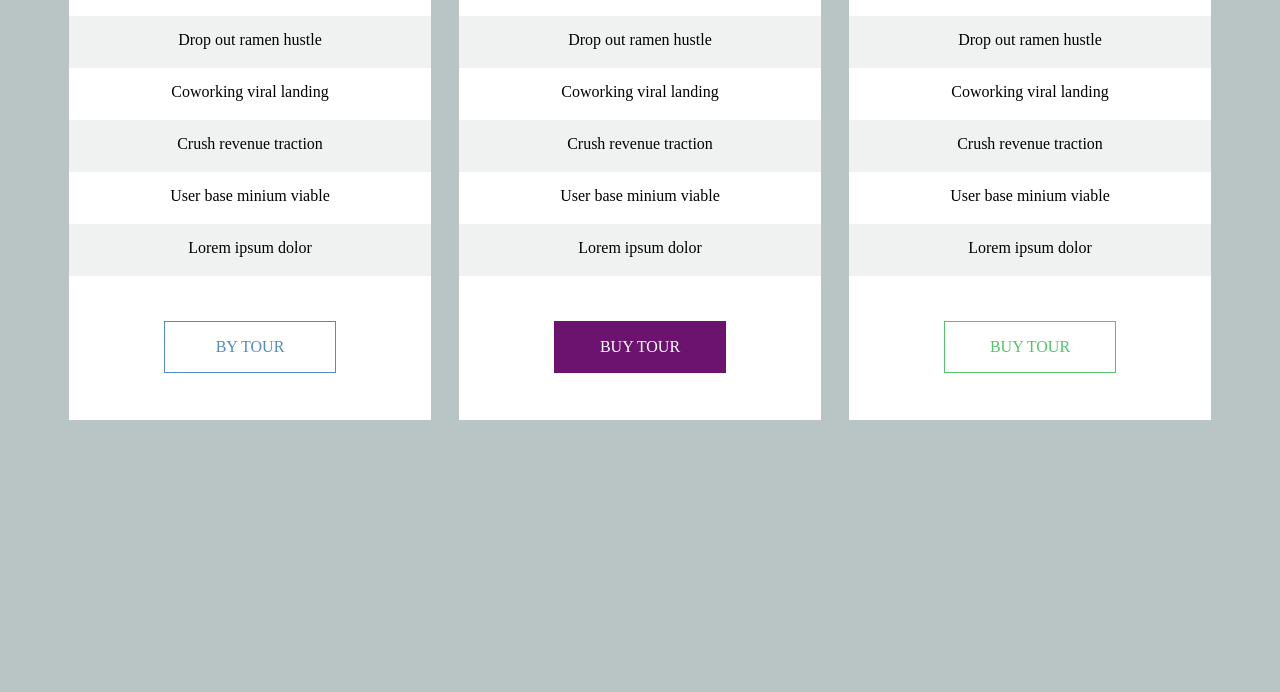
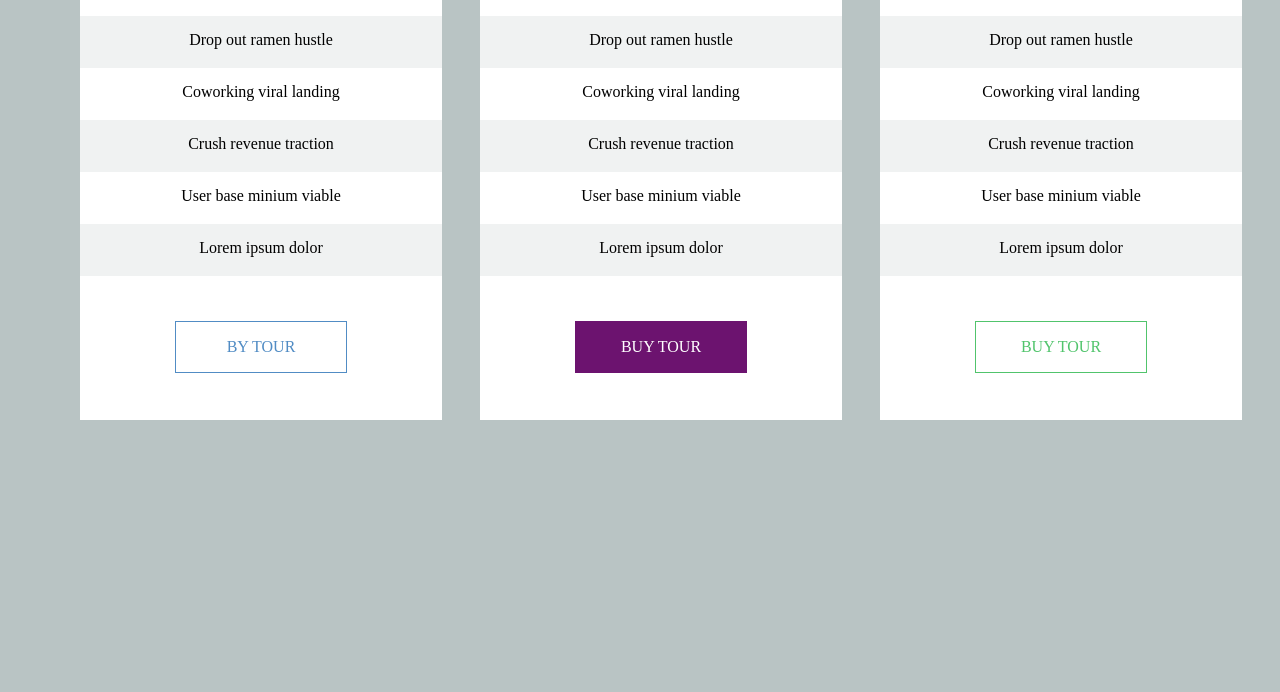
Before and after one commit to joamcriff/PerTour, a plain HTML site: page index.html in a window 1280 px wide. Shown: the part 528-1220 px from the top of the page. Before the commit the page ends 1088 px from the top, so only its background shows below. Drawn offline with Linux system fonts and the light colour scheme.

Commit message:
Update styles.css

```diff
--- a/styles.css
+++ b/styles.css
@@ -3,18 +3,25 @@
     padding: 0;
 }
 .flex-container{
-    width: 1170px;
-    display: flex;
-    flex-wrap: wrap;
     flex-direction: row;
-    justify-content: space-around;
+    justify-content: center;
+    align-items: center;
     margin: auto;
     margin-top: 180px;
     margin-bottom: 140px;
+    display: flex;
+    flex-wrap: wrap;
+    margin-left: 80px;
 }
 
 .container{
     position: relative;
+}
+
+.flex-container > .container {
+    height:900px;
+    flex: 300px;
+
 }
 
 .row-img{
```
